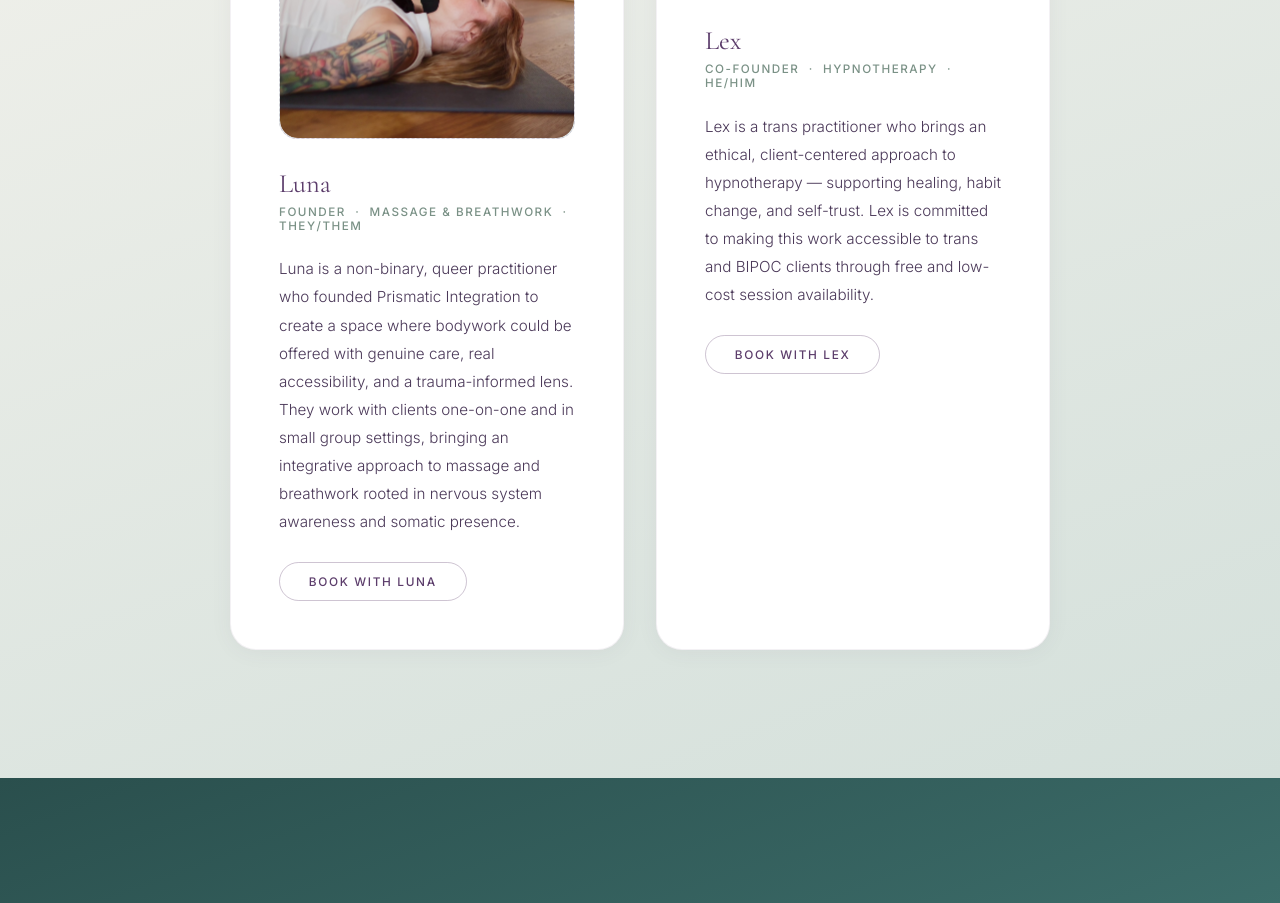
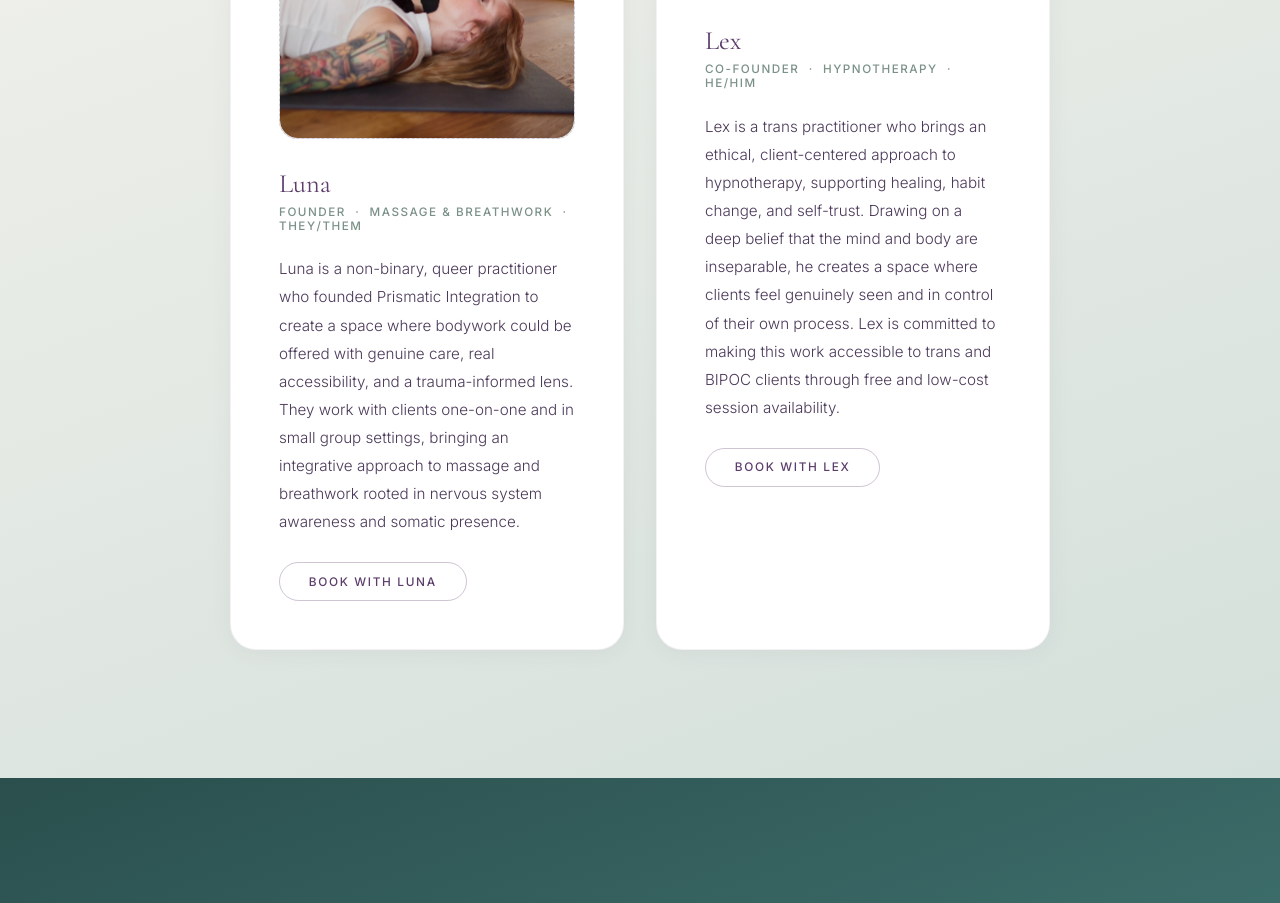
Before and after one commit to LunaVolcan/prismatic-integration-site, a plain HTML site: page index.html in a window 1280 px wide. Shown: the part 5308-6211 px from the top of the page. Drawn offline with nearby package versions, Linux system fonts and the light colour scheme.

Commit message:
Expand Lex bio for card balance

```diff
--- a/index.html
+++ b/index.html
@@ -713,7 +713,7 @@
         </div>
         <h3>Lex</h3>
         <div class="prac-role">Co-Founder &nbsp;·&nbsp; Hypnotherapy &nbsp;·&nbsp; he/him</div>
-        <p>Lex is a trans practitioner who brings an ethical, client-centered approach to hypnotherapy — supporting healing, habit change, and self-trust. Lex is committed to making this work accessible to trans and BIPOC clients through free and low-cost session availability.</p>
+        <p>Lex is a trans practitioner who brings an ethical, client-centered approach to hypnotherapy, supporting healing, habit change, and self-trust. Drawing on a deep belief that the mind and body are inseparable, he creates a space where clients feel genuinely seen and in control of their own process. Lex is committed to making this work accessible to trans and BIPOC clients through free and low-cost session availability.</p>
         <a href="https://cal.com/lexlucid/hypnotherapy-session?overlayCalendar=true" target="_blank" rel="noopener" class="prac-book">Book with Lex</a>
       </div>
     </div>
```
